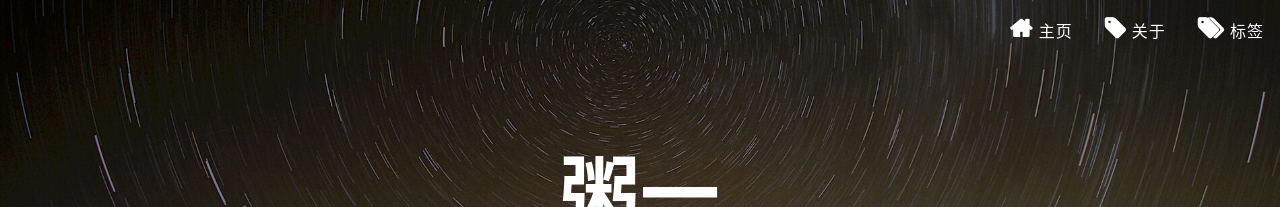
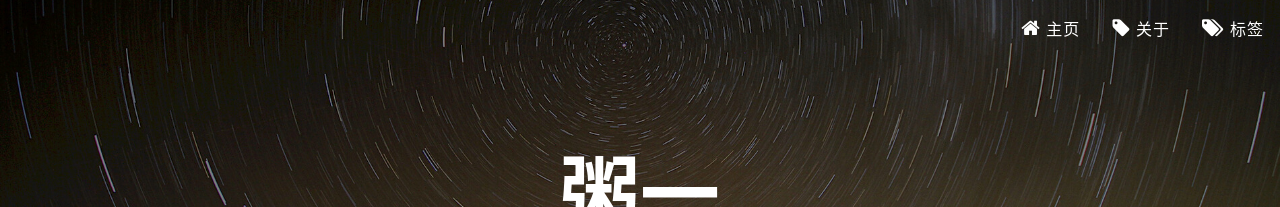
Before and after one commit to Winnie25/mondayc.github.io, a Jekyll site: the page built from index.html, in a window 1280 px wide. Shown: the top 207 px of the page. Built offline with Jekyll 4.4.1, drawn with Linux system fonts in a browser that asks for light colours; nearby versions of some CDN libraries; Markdown is read by kramdown in place of the engine named in the settings; the list of posts is cut into pages by our own code; comment, search, counter and statistics services are not loaded.

Commit message:
commit
nav icon font

```diff
--- a/css/mystyle.css
+++ b/css/mystyle.css
@@ -26,13 +26,13 @@
     line-height: 25px;
     font-weight: 400;
     letter-spacing: 1px;
+    vertical-align: center;
 }
 .navbar-custom .nav li a span{
-    text-transform: uppercase;
-    font-size: 24px;
+    font-size: 20px;
     line-height: 25px;
-    font-weight: 600;
     letter-spacing: 1px;
+    vertical-align: center;
 }
 @media only screen and (min-width: 768px){
 
```
